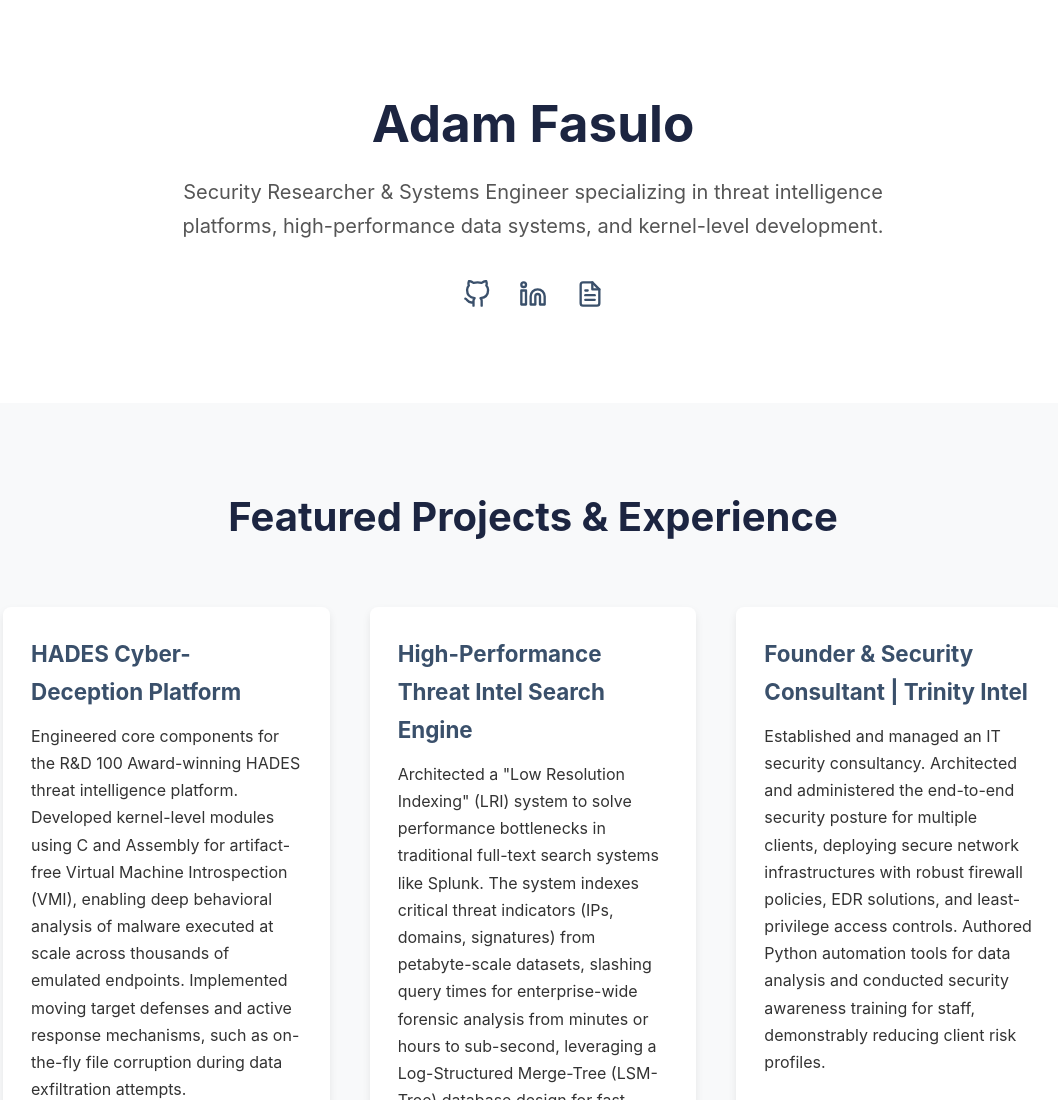
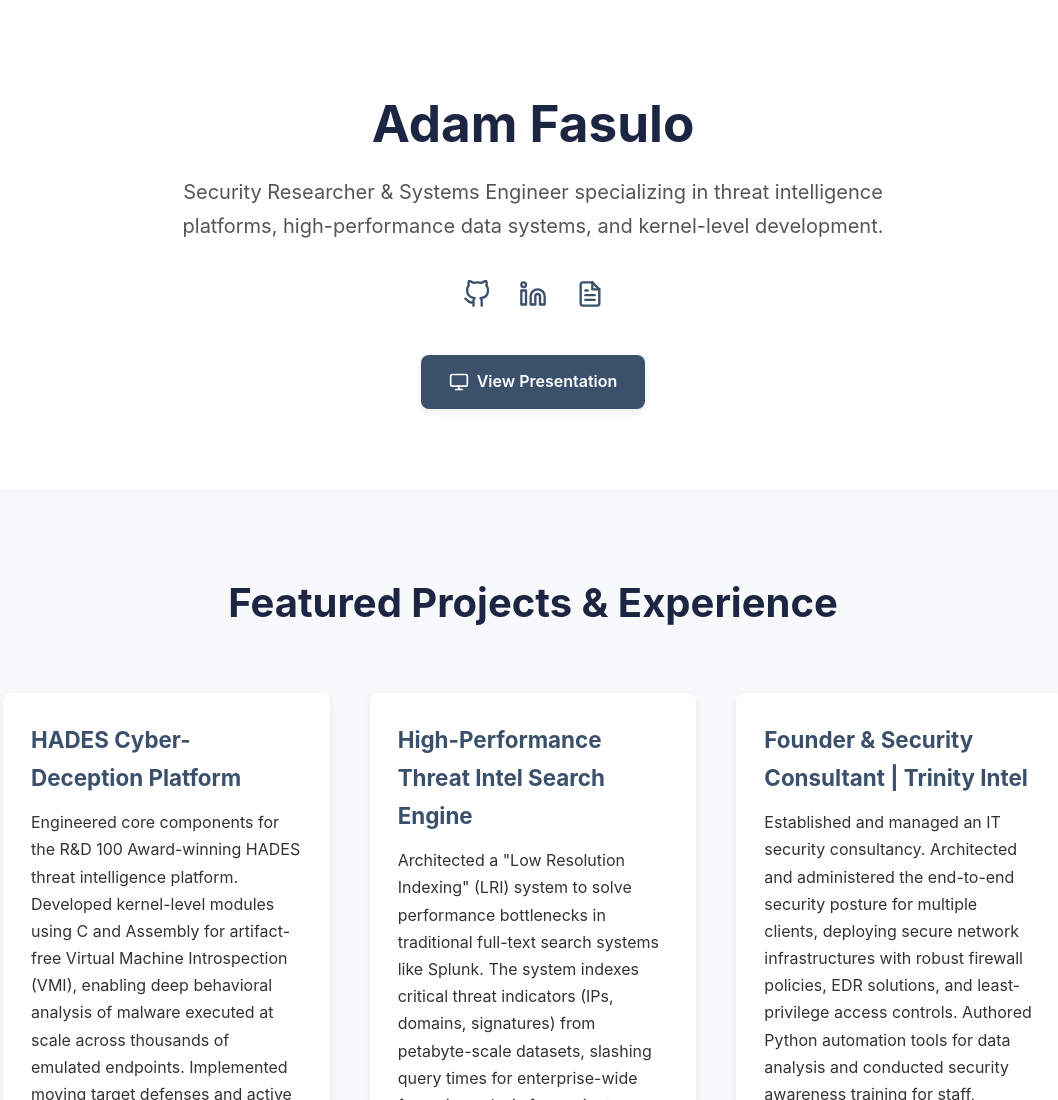
Before and after one commit to afasulo/afasulo.github.io, a plain HTML site: page index.html in a window 1280 px wide. Shown: the top 1100 px of the page, without its empty margins (107-1165 px from the left). Drawn offline with Linux system fonts and the light colour scheme.

Commit message:
add some files

```diff
--- a/index.html
+++ b/index.html
@@ -34,6 +34,9 @@
         .hero .subtitle { font-size: 1.25rem; color: #555; margin-bottom: 2rem; max-width: 750px; margin-left: auto; margin-right: auto; }
         .hero-links a { display: inline-block; color: var(--primary-color); font-size: 1.75rem; margin: 0 0.75rem; transition: var(--transition); }
         .hero-links a:hover { color: var(--accent-color); transform: translateY(-3px); }
+        .hero-buttons { margin-top: 2rem; }
+        .hero-btn { display: inline-flex; align-items: center; gap: 0.5rem; background-color: var(--primary-color); color: white; padding: 0.85rem 1.75rem; border-radius: var(--border-radius); text-decoration: none; font-weight: 600; font-size: 1rem; transition: var(--transition); box-shadow: var(--box-shadow); }
+        .hero-btn:hover { background-color: var(--secondary-color); transform: translateY(-3px); box-shadow: 0 8px 16px rgba(0, 0, 0, 0.15); }
         section { padding: 5rem 0; }
         section:nth-child(odd) { background-color: var(--light-color); }
         h2.section-title { text-align: center; font-size: 2.5rem; margin-bottom: 3.5rem; color: var(--secondary-color); }
@@ -79,6 +82,12 @@
                 </a>
                 <a href="resume.pdf" target="_blank" title="Download Resume" download>
                      <svg xmlns="http://www.w3.org/2000/svg" width="28" height="28" viewBox="0 0 24 24" fill="none" stroke="currentColor" stroke-width="2" stroke-linecap="round" stroke-linejoin="round"><path d="M14 2H6a2 2 0 0 0-2 2v16a2 2 0 0 0 2 2h12a2 2 0 0 0 2-2V8z"></path><polyline points="14 2 14 8 20 8"></polyline><line x1="16" y1="13" x2="8" y2="13"></line><line x1="16" y1="17" x2="8" y2="17"></line><polyline points="10 9 9 9 8 9"></polyline></svg>
+                </a>
+            </div>
+            <div class="hero-buttons">
+                <a href="afasulo_presentation.pdf" target="_blank" class="hero-btn">
+                    <svg xmlns="http://www.w3.org/2000/svg" width="20" height="20" viewBox="0 0 24 24" fill="none" stroke="currentColor" stroke-width="2" stroke-linecap="round" stroke-linejoin="round"><rect x="2" y="3" width="20" height="14" rx="2" ry="2"></rect><line x1="8" y1="21" x2="16" y2="21"></line><line x1="12" y1="17" x2="12" y2="21"></line></svg>
+                    View Presentation
                 </a>
             </div>
         </div>
```
Also changed, not shown: 3 other files.
